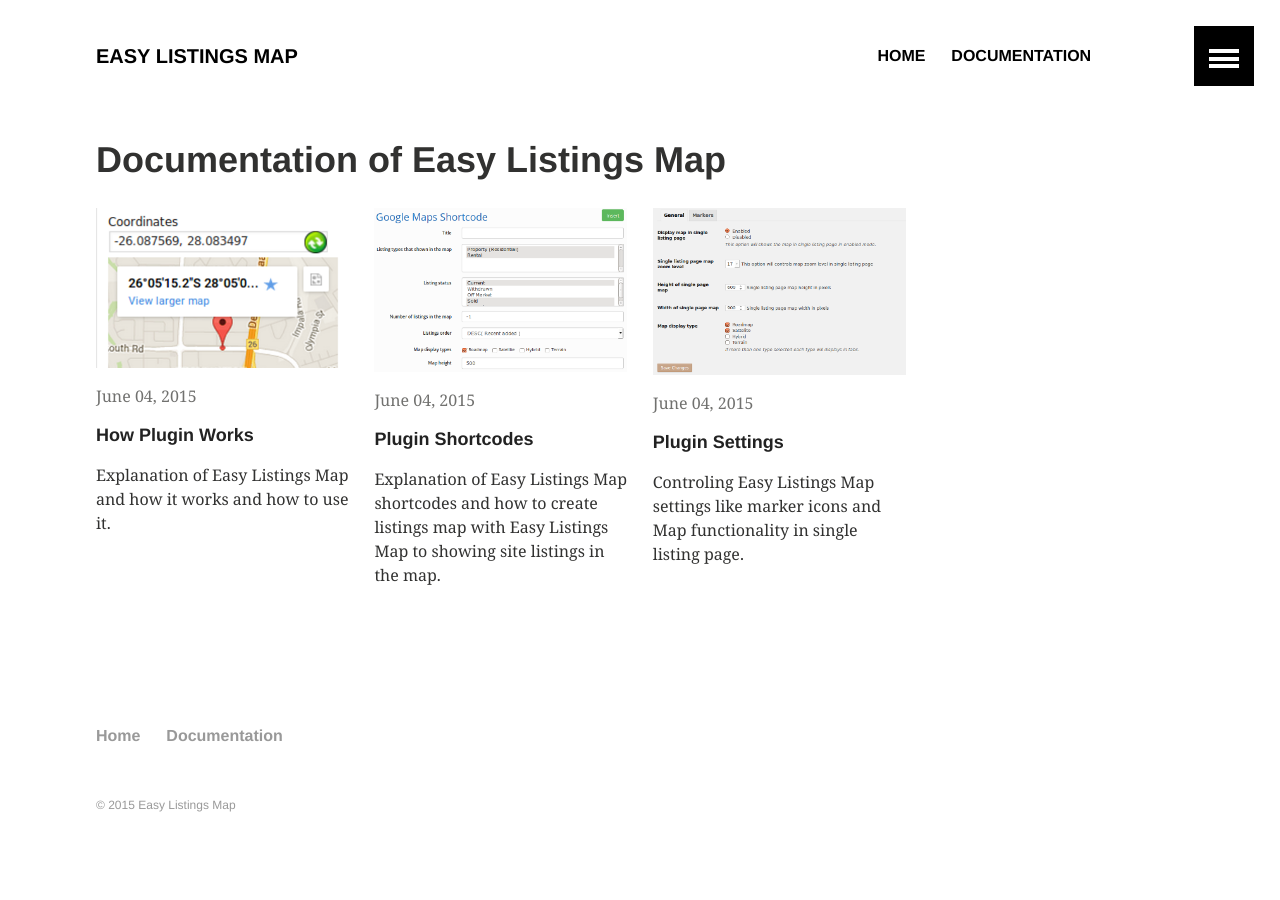
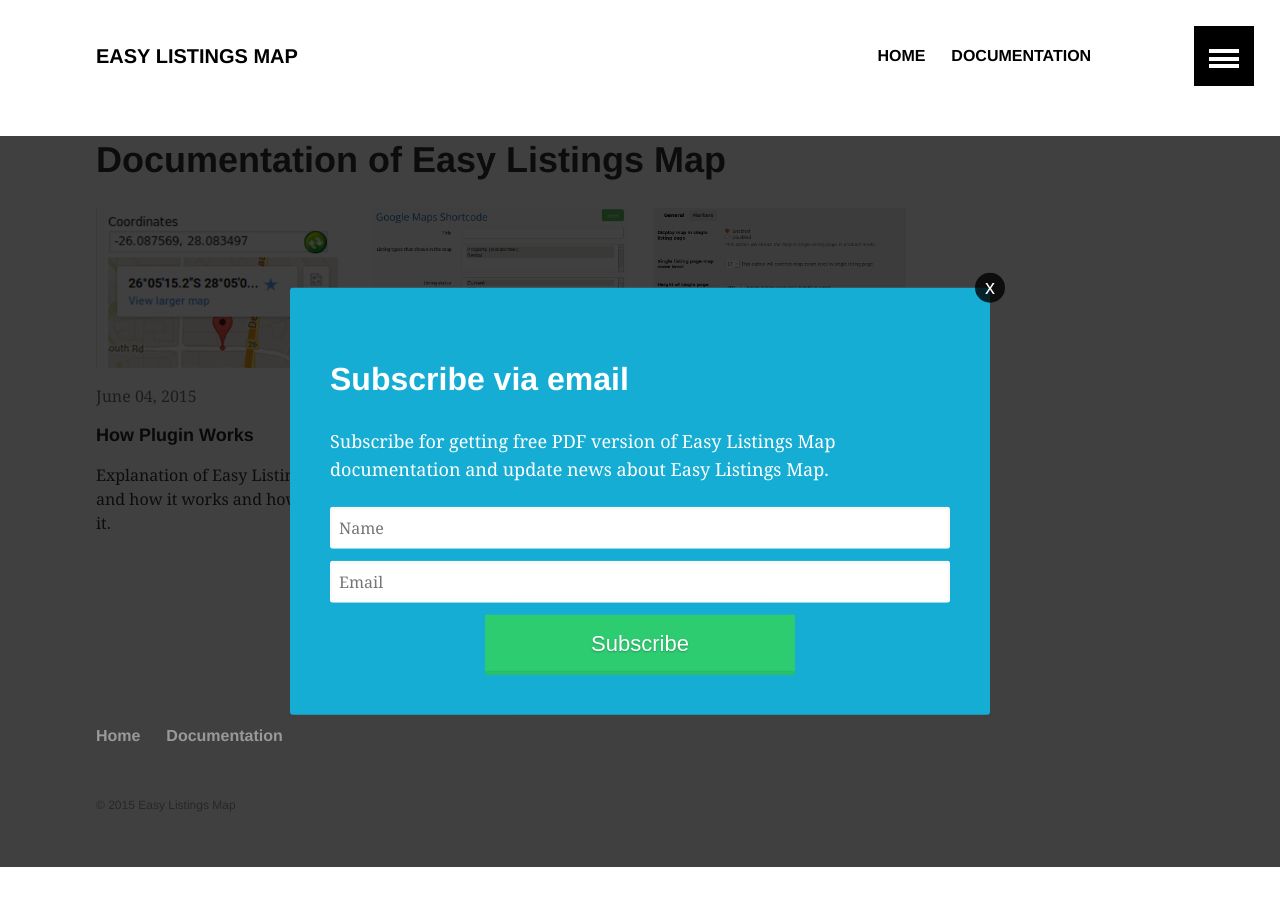
Before and after one commit to codewp/easy-listings-map, a Jekyll site: the page built from doc/index.md, in a window 1280 px wide. Built offline with Jekyll 4.4.1, drawn with Linux system fonts in a browser that asks for light colours.

Commit message:
Adding subscription form of Easy Listings Map.

```diff
--- /dev/null
+++ b/_includes/popup.html
@@ -0,0 +1,195 @@
+<div class="popup" data-popup="popup-1">
+    <div class="popup-inner">
+    	<p id="popup-message" style="display: none;"></p>
+        <h2>Subscribe via email</h2>
+        <p>Subscribe for getting free PDF version of Easy Listings Map documentation and update news about Easy Listings Map.</p>
+        <input type="text" class="popup-input" name="name" placeholder="Name" id="name">
+        <input type="email" class="popup-input" name="email" placeholder="Email" id="email">
+    	<input class="emerald-flat-button" type="button" value="Subscribe" id="subscribe">
+        <a class="popup-close" data-popup-close="popup-1" style="color: #fff;" href="#">x</a>
+    </div>
+</div>
+
+<style type="text/css">
+/* Outer */
+.popup {
+    width:100%;
+    height:100%;
+    display:none;
+    position:fixed;
+    top:0px;
+    left:0px;
+    background:rgba(0,0,0,0.75);
+}
+
+/* Inner */
+.popup-inner {
+    max-width:700px;
+    width:90%;
+    padding:40px;
+    position:absolute;
+    top:50%;
+    left:50%;
+    -webkit-transform:translate(-50%, -50%);
+    transform:translate(-50%, -50%);
+    /*box-shadow:0px 2px 6px rgba(0,0,0,1);*/
+    border-radius:3px;
+    background: rgb(21, 173, 212);
+    color: #fff;
+}
+
+/* Close Button */
+.popup-close {
+	width:30px;
+	height:30px;
+	padding-top:4px;
+	display:inline-block;
+	position:absolute;
+	top:0px;
+	right:0px;
+	transition:ease 0.25s all;
+	-webkit-transform:translate(50%, -50%);
+	transform:translate(50%, -50%);
+	border-radius:1000px;
+	background:rgba(0,0,0,0.8);
+	font-family:Arial, Sans-Serif;
+	font-size:20px;
+	text-align:center;
+	line-height:100%;
+	color:#fff;
+}
+
+.popup-close:hover {
+	-webkit-transform:translate(50%, -50%) rotate(180deg);
+	transform:translate(50%, -50%) rotate(180deg);
+	background:rgba(0,0,0,1);
+	text-decoration:none;
+}
+
+input[type="text"].popup-input, input[type="email"].popup-input {
+	border-color: transparent;
+}
+input[type="text"].error-field, input[type="email"].error-field {
+	border-color: red;
+	background-color: #F6D3D3;
+}
+/* #Emerald Flat Button
+==================================================*/
+.emerald-flat-button {
+  position: relative;
+  vertical-align: top;
+  width: 50%;
+  height: 60px;
+  padding: 0;
+  font-size: 22px;
+  color: white;
+  text-align: center;
+  text-shadow: 0 1px 2px rgba(0, 0, 0, 0.25);
+  background: #2ecc71;
+  border: 0;
+  border-bottom: 2px solid #28be68;
+  cursor: pointer;
+  -webkit-box-shadow: inset 0 -2px #28be68;
+  box-shadow: inset 0 -2px #28be68;
+  margin-right: auto;
+  margin-left: auto;
+}
+.emerald-flat-button:active {
+  top: 1px;
+  outline: none;
+  -webkit-box-shadow: none;
+  box-shadow: none;
+}
+</style>
+<script type="text/javascript">
+	jQuery( function( $ ) {
+		jQuery(document).ready(function() {
+			//----- OPEN
+			if ( ! checkCookie( 'subscribe' ) ) {
+				$('[data-popup=popup-1]').fadeIn('slow');
+			}
+
+		    //----- CLOSE
+		    $('[data-popup-close]').on('click', function(e)  {
+		        var targeted_popup_class = jQuery(this).attr('data-popup-close');
+		        $('[data-popup="' + targeted_popup_class + '"]').fadeOut(350);
+
+		        e.preventDefault();
+		    });
+
+		    $('#subscribe').click(function(event) {
+		    	var validator = false;
+		    	if ( ! jQuery.trim( jQuery( '#name' ).val() ) ) {
+		    		jQuery( '#name' ).addClass('error-field');
+		    		validator = true;
+		    	} else {
+		    		jQuery( '#name' ).removeClass( 'error-field' );
+		    	}
+
+		    	if ( ! validateEmail( $('#email').val() ) ) {
+		    		jQuery( '#email' ).addClass('error-field');
+		    		validator = true;
+		    	} else {
+		    		jQuery( '#email' ).removeClass( 'error-field' );
+		    	}
+
+		    	if ( ! validator ) {
+		    		showMessage( 'Please wait...', 0 );
+		    		// Sending email.
+		    		$.ajax({
+		    			url: 'https://fast-hollows-4459.herokuapp.com/send',
+		    			type: 'POST',
+		    			dataType: 'json',
+		    			crossDomain: true,
+		    			data: {
+		    				name: jQuery.trim( jQuery( '#name' ).val() ),
+		    				email: $('#email').val()
+		    			},
+		    		})
+		    		.done(function( response ) {
+		    			setCookie( 'subscribe', 'true', 30 );
+		    			showMessage( response.message, response.success );
+		    			$('[data-popup=popup-1]').delay( 2500 ).fadeOut('slow');
+		    		})
+		    		.fail(function( response ) {
+		    			showMessage( response.message, response.success );
+		    		});
+		    	}
+		    });
+
+		    function validateEmail( email ) {
+		    	var regex = /^([a-zA-Z0-9_.+-])+\@(([a-zA-Z0-9-])+\.)+([a-zA-Z0-9]{2,4})+$/;
+		    	return regex.test( email );
+		    }
+
+		    function setCookie( name, value, expireDate ) {
+		    	var date = new Date();
+		    	date.setTime( date.getTime() + ( expireDate * 24 * 60 * 60 * 1000 ) );
+		    	var expires = "expires=" + date.toGMTString();
+		    	document.cookie = name + "=" + value + "; " + expires;
+		    }
+
+		    function checkCookie( cname ) {
+		        var name = cname + "=";
+		        var ca = document.cookie.split(';');
+		        if ( '' !== ca[0] ) {
+		        	return true;
+		        }
+		        return false;
+		    }
+
+		    function showMessage( message, type ) {
+		    	jQuery( '#popup-message' ).css( 'padding', '3px' );
+		    	jQuery( '#popup-message' ).html('');
+		    	jQuery('#popup-message' ).html( message );
+		    	jQuery( '#popup-message' ).show();
+		    	if ( 1 === type ) {
+		    		jQuery( '#popup-message' ).css( 'border', '1px solid rgb(60, 221, 60)' );
+		    	} else {
+		    		jQuery( '#popup-message' ).css( 'border', '1px solid rgb(221, 60, 91)' );
+		    	}
+		    }
+
+		});
+	});
+</script>
--- a/_layouts/default.html
+++ b/_layouts/default.html
@@ -27,6 +27,7 @@
       <script src="{{ site.url }}/js/vendor/respond.min.js"></script>
     <![endif]-->
 
+    <script src="{{ site.url }}/js/vendor/jquery-1.9.1.min.js"></script>
   </head>
 
   <body id="js-body">
@@ -39,7 +40,6 @@
       {% include footer.html %}
     </div>
 
-    <script src="{{ site.url }}/js/vendor/jquery-1.9.1.min.js"></script>
     <script src="{{ site.url }}/js/main.js"></script>
 
   </body>
--- a/doc/index.md
+++ b/doc/index.md
@@ -16,3 +16,4 @@
   {% include post-grid.html %}
 {% endfor %}
 </div><!-- /.tiles -->
+{% include popup.html %}
```
